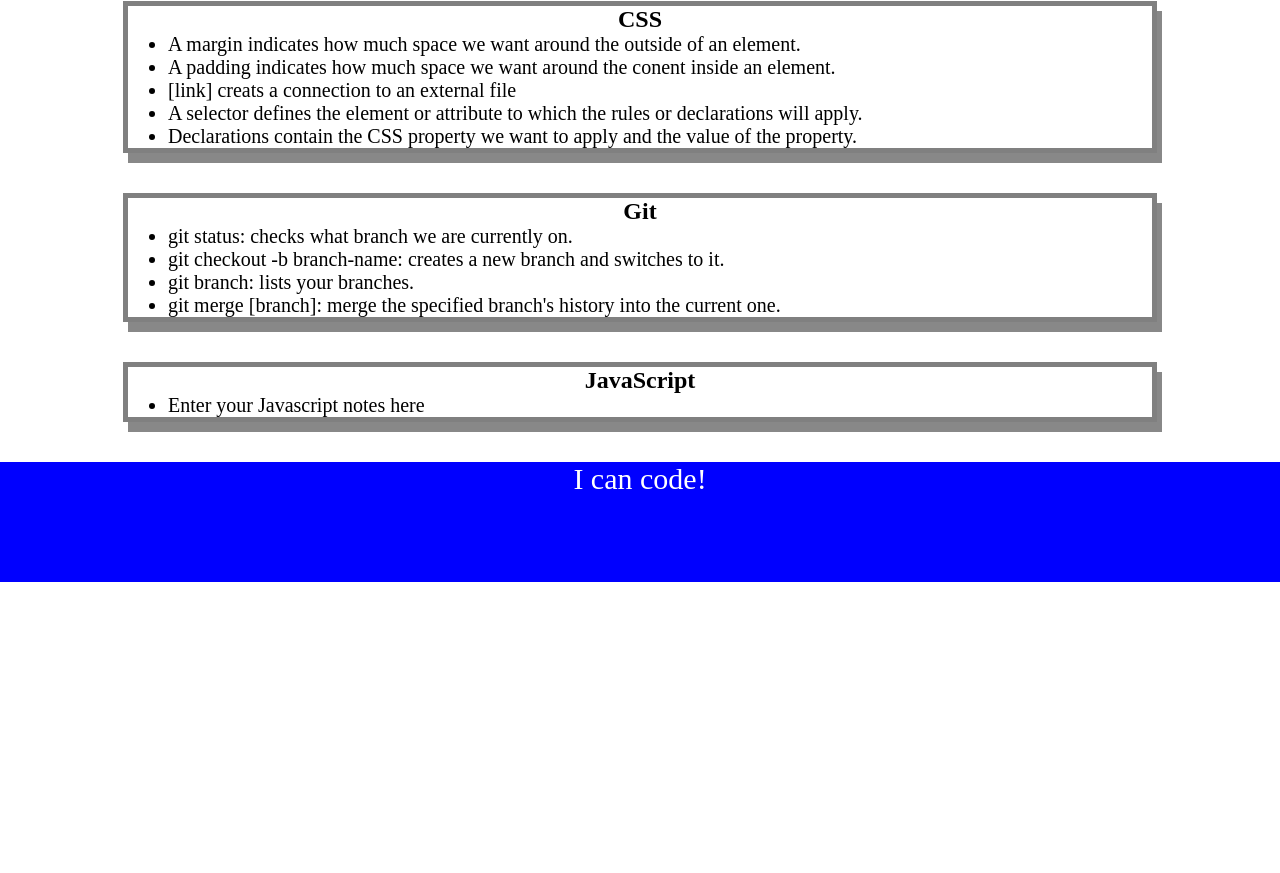
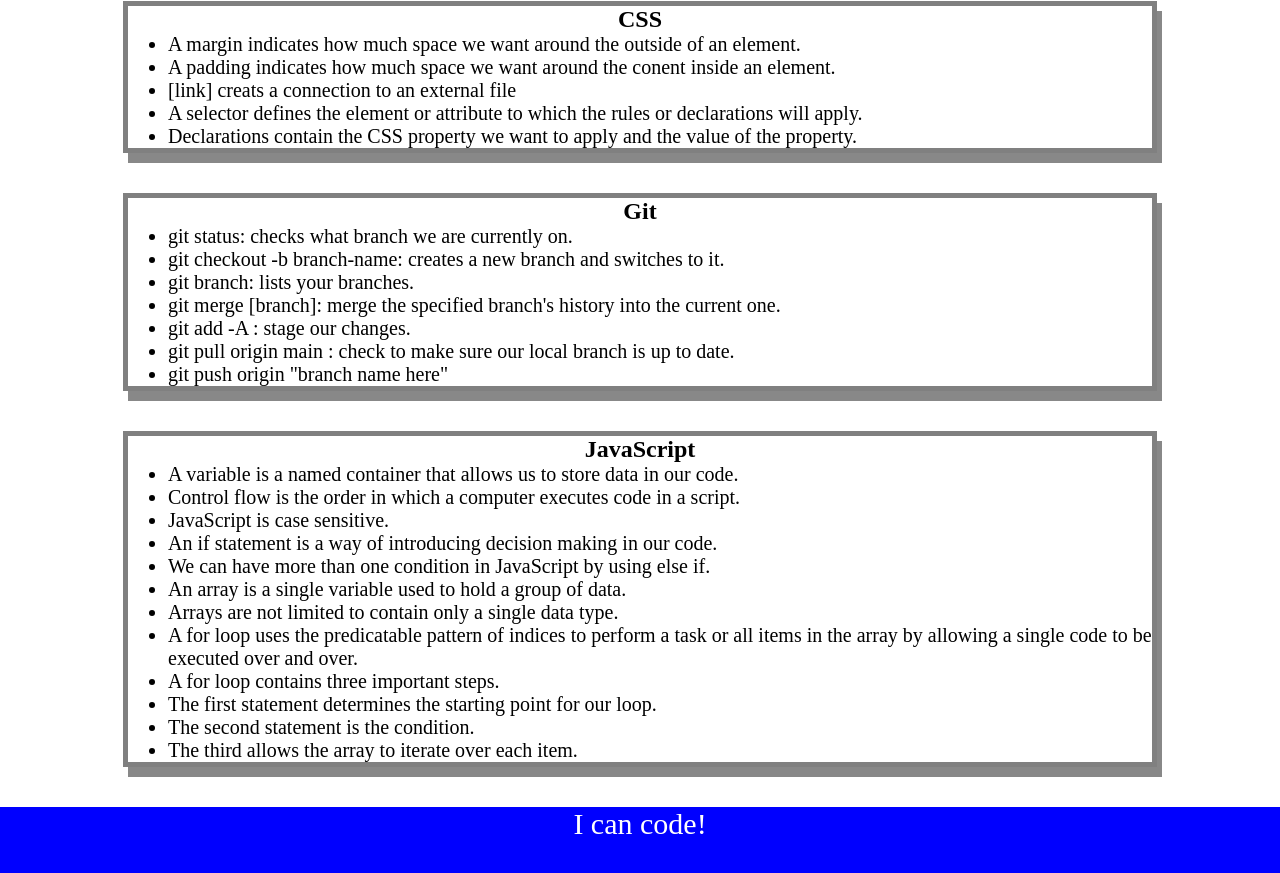
Before and after one commit to mattjgatsby/prework-study-guide, a plain HTML site: page index.html in a window 1280 px wide. Shown: the part 305-1178 px from the top of the page. Before the commit the page ends 887 px from the top, so only its background shows below. Drawn offline with Linux system fonts and the light colour scheme.

Commit message:
<added function to JavaScript>

```diff
--- a/assets/script.js
+++ b/assets/script.js
@@ -1,18 +1,25 @@
 var topics = ['HTML', 'CSS', 'Git', 'JavaScript'];
+var randomTopic = topics[Math.floor(Math.random() * topics.length)];
 
-for(var x = 0; x < topics.length; x++){
-    console.log(topics[x]);
+function listTopics() {
+    for(var x = 0; x < topics.length; x++){
+        console.log(topics[x]);
 }
-/*
-if (topic === 'HTML') {
+}
+function selectTopic() {
+ if (randomTopic === 'HTML') {
     console.log("Let's study HTML!");
-} else if (topic === 'CSS') {
+} else if (randomTopic === 'CSS') {
     console.log("Let's study CSS!");
-} else if (topic === 'Git') {
+} else if (randomTopic === 'Git') {
     console.log("Let's study Git!");
-} else if (topci === 'JavaScript') {
+} else if (randomTopic === 'JavaScript') {
     console.log("Let's study JavaScript!");
 } else {
     console.log('Please try again!');
 }
-*/
+}
+console.log('Here are the topics we learned through Prework');
+listTopics();
+console.log('Which topic should we study first?');
+selectTopic();
--- a/index.html
+++ b/index.html
@@ -44,6 +44,9 @@
           <li>git checkout -b branch-name: creates a new branch and switches to it.</li>
           <li>git branch: lists your branches.</li>
           <li>git merge [branch]: merge the specified branch's history into the current one.</li>
+          <li>git add -A : stage our changes.</li>
+          <li>git pull origin main : check to make sure our local branch is up to date.</li>
+          <li>git push origin "branch name here"</li>
         </ul>
 
       </section>
@@ -51,7 +54,18 @@
       <section class="card" id="javascript-section">
         <h2>JavaScript</h2>
         <ul>
-          <li>Enter your Javascript notes here</li>
+          <li>A variable is a named container that allows us to store data in our code.</li>
+          <li>Control flow is the order in which a computer executes code in a script.</li>
+          <li>JavaScript is case sensitive.</li>
+          <li>An if statement is a way of introducing decision making in our code.</li>
+          <li>We can have more than one condition in JavaScript by using else if.</li>
+          <li>An array is a single variable used to hold a group of data.</li>
+          <li>Arrays are not limited to contain only a single data type.</li>
+          <li>A for loop uses the predicatable pattern of indices to perform a task or all items in the array by allowing a single code to be executed over and over.</li>
+          <li>A for loop contains three important steps.</li>
+          <li>The first statement determines the starting point for our loop.</li>
+          <li>The second statement is the condition.</li>
+          <li>The third allows the array to iterate over each item.</li>
         </ul>
 
       </section>
```
